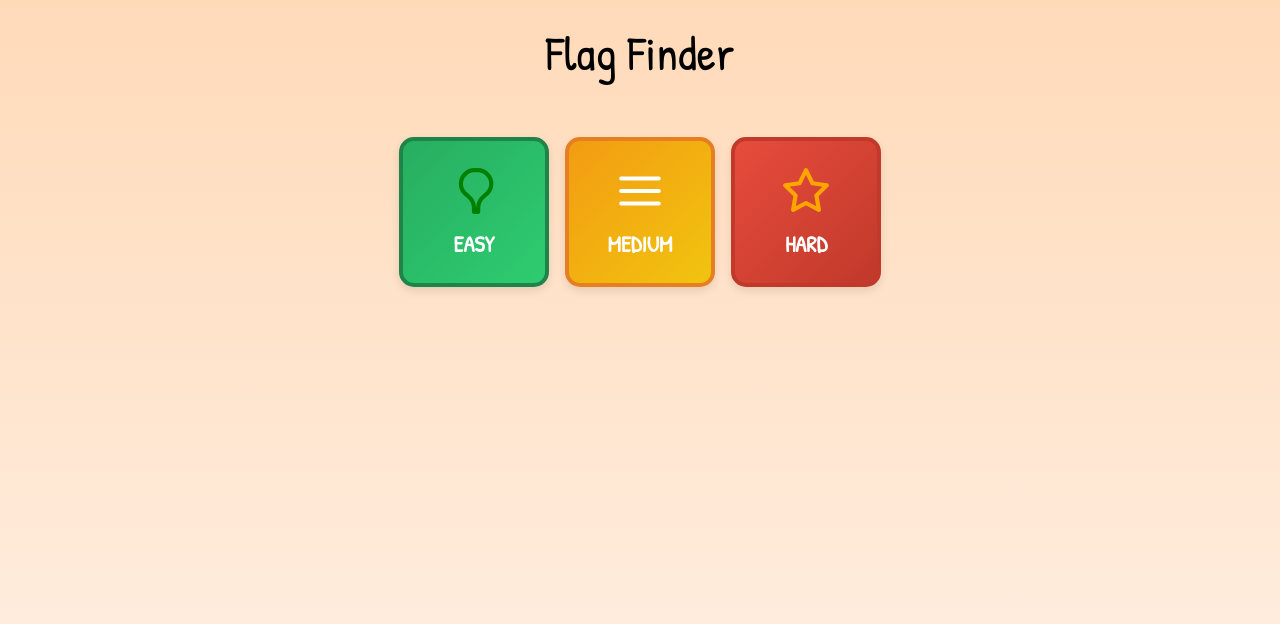
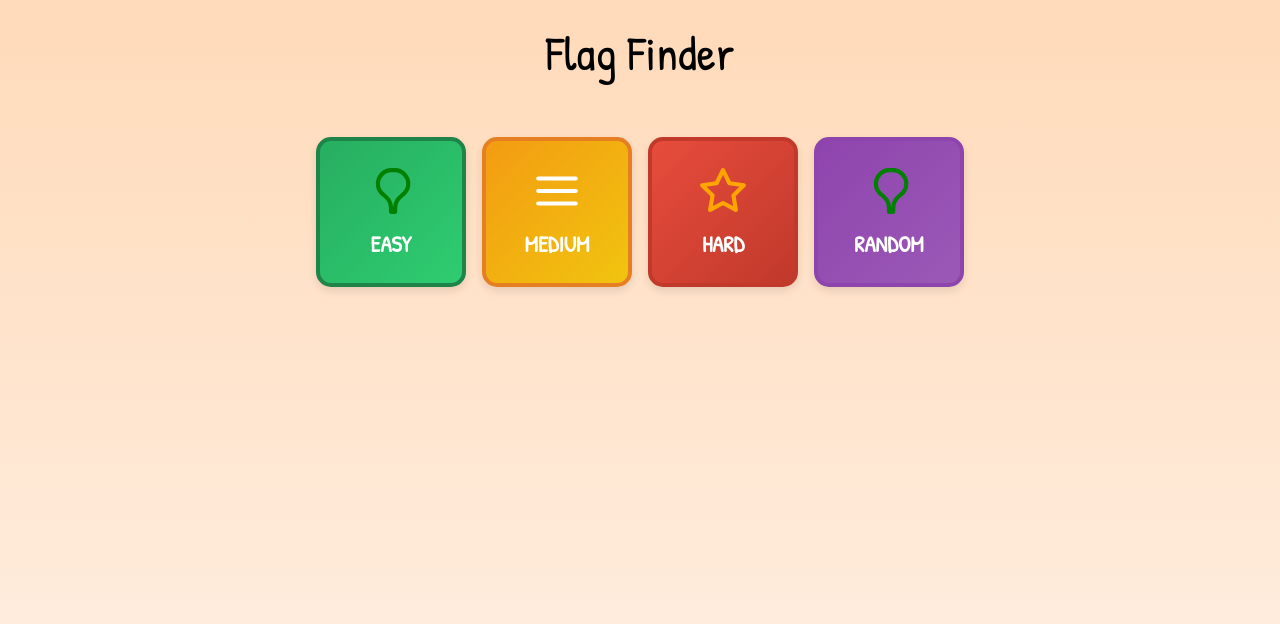
Before and after one commit to joseph-johnson27001/game-world, a Vue app: page /flag-finder/categories in a window 1280 px wide. Shown: the top 624 px of the page. Built offline with nearby package versions, Linux system fonts and the light colour scheme.

Commit message:
Random category

```diff
--- a/src/store/modules/flagFinder.js
+++ b/src/store/modules/flagFinder.js
@@ -103,7 +103,11 @@ export default {
   },
   getters: {
     getFlagsByDifficulty: (state) => {
-      return state[state.gameSettings.difficulty];
+      if (state.gameSettings.difficulty === "random") {
+        return [...state.easy, ...state.medium, ...state.hard];
+      } else {
+        return state[state.gameSettings.difficulty];
+      }
     },
     getGameMode: (state) => {
       return state.gameSettings.gameMode;
--- a/src/views/FlagFinder/FlagFinderCategories.vue
+++ b/src/views/FlagFinder/FlagFinderCategories.vue
@@ -28,6 +28,14 @@
         </div>
         <h2>Hard</h2>
       </div>
+
+      <!-- New Random Option -->
+      <div class="difficulty-card random" @click="selectDifficulty('random')">
+        <div class="icon">
+          <img src="@/assets/icons/random-icon.svg" alt="Random" />
+        </div>
+        <h2>Random</h2>
+      </div>
     </div>
   </div>
 </template>
@@ -42,6 +50,7 @@ export default {
   },
 };
 </script>
+
 <style scoped>
 /* General Layout for Difficulty Buttons */
 .difficulty-buttons {
@@ -127,4 +136,14 @@ export default {
   background: linear-gradient(135deg, #c0392b, #e74c3c);
   box-shadow: 0 8px 16px rgba(0, 0, 0, 0.2);
 }
+
+/* Random Difficulty Styles */
+.random {
+  background: linear-gradient(135deg, #8e44ad, #9b59b6);
+  border-color: #8e44ad;
+}
+.random:hover {
+  background: linear-gradient(135deg, #9b59b6, #8e44ad);
+  box-shadow: 0 8px 16px rgba(0, 0, 0, 0.2);
+}
 </style>
```
Also changed, not shown: src/assets/icons/random-icon.svg (added).
